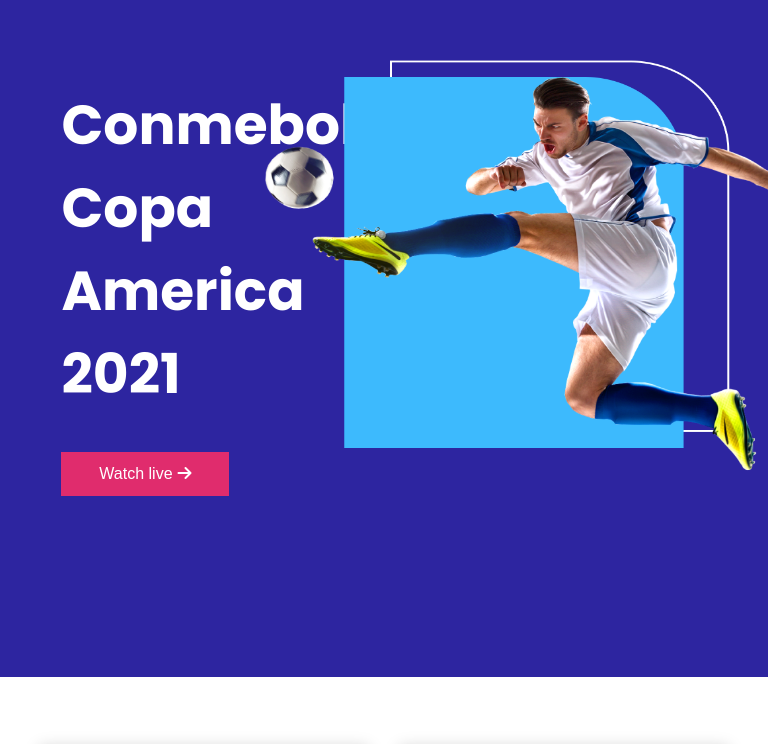
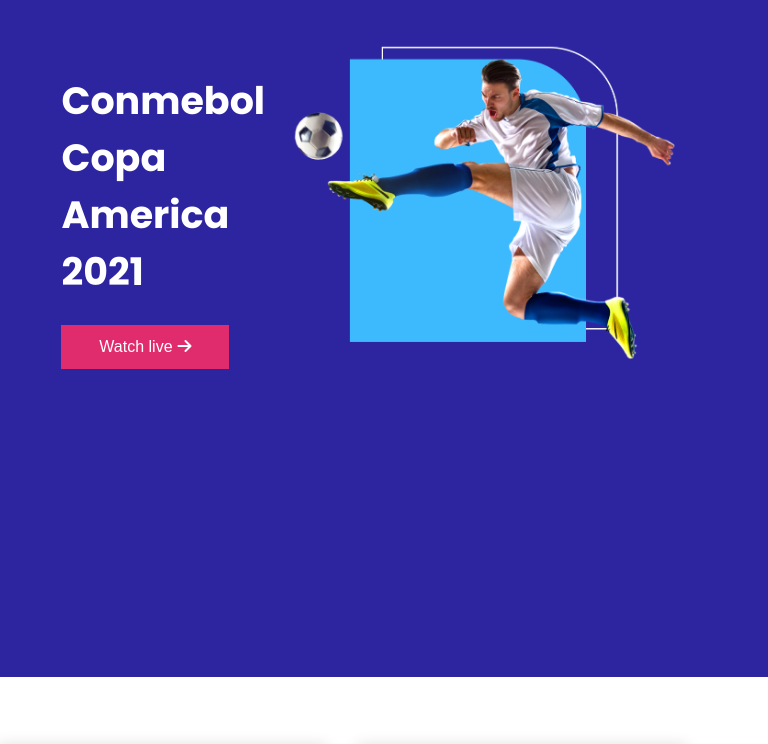
Before and after one commit to salam-uix/responsive-football, a plain HTML site: page index.html in a window 768 px wide. Shown: the top 744 px of the page. Drawn offline with Linux system fonts and the light colour scheme.

Commit message:
final update

```diff
--- a/styles/style.css
+++ b/styles/style.css
@@ -397,7 +397,7 @@ footer{
 }
 
 /* ---------For tablet screen---------  */
-@media only screen and (min-width: 689px) and (max-width: 992px) {
+@media only screen and (min-width: 689px) and (max-width: 992px){
     nav{
         position: relative;
         left: -15%;
@@ -407,15 +407,17 @@ footer{
         align-items: center;
     }
     .hero-section .hero-left-content>h1 {
-        font-size: 55px;
+        font-size: 38px;
     }
     .hero-section .hero-image img {
-        width: 460px;
-        height: 344px;
+        width: 320px;
+        height: auto;
+        margin-left: 7%;
     }
     .player-section {
         flex-direction: column;
         align-items: center;
+        margin-left: -11%;
     }
     .players {
         grid-template-columns: repeat(2, 1fr);
@@ -423,6 +425,7 @@ footer{
     .highlight {
         flex-direction: column;
         align-items: center;
+        margin-left: -25%;
     }
     .half-width {
         width: 40%;
@@ -433,7 +436,7 @@ footer{
     }
     .partners {
         grid-template-columns: repeat(3,1fr);
-        column-gap: 130px;
+        column-gap: 85px;
         row-gap: 66px;
     }
 }
```
